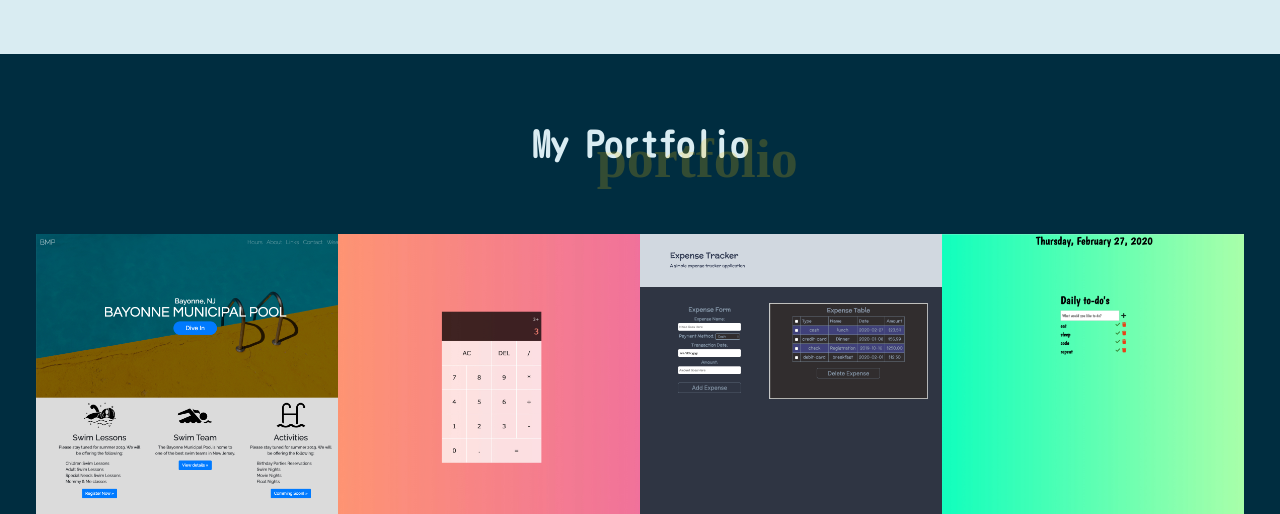
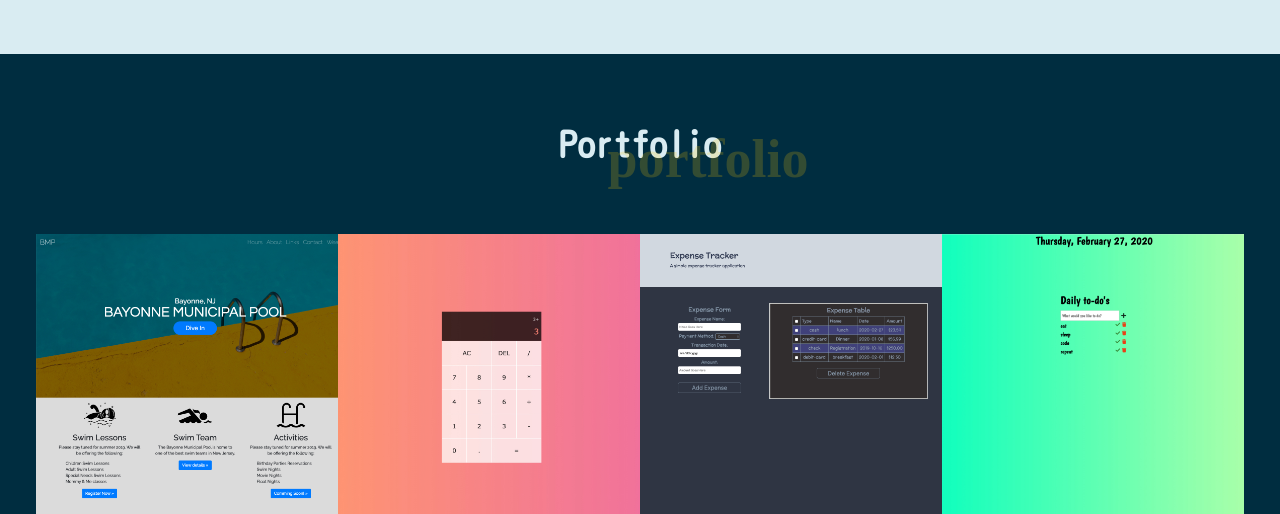
Before and after one commit to shrki416/v2, a Gatsby site: page / in a window 1280 px wide. Shown: the part 2040-2554 px from the top of the page. Built offline with nearby package versions, Linux system fonts and the light colour scheme; Gatsby itself is replaced by a stand-in of ours; a web font is replaced by a local one.

Commit message:
Update Dependency

```diff
--- a/src/components/portfolio.js
+++ b/src/components/portfolio.js
@@ -43,7 +43,7 @@ const Projects = styled.div`
 const Portfolio = () => (
   <PortfolioSection id="portfolio">
     <h2>
-      <span>My Portfolio</span>
+      <span>Portfolio</span>
     </h2>
     <Projects>
       <StaticQuery
```
